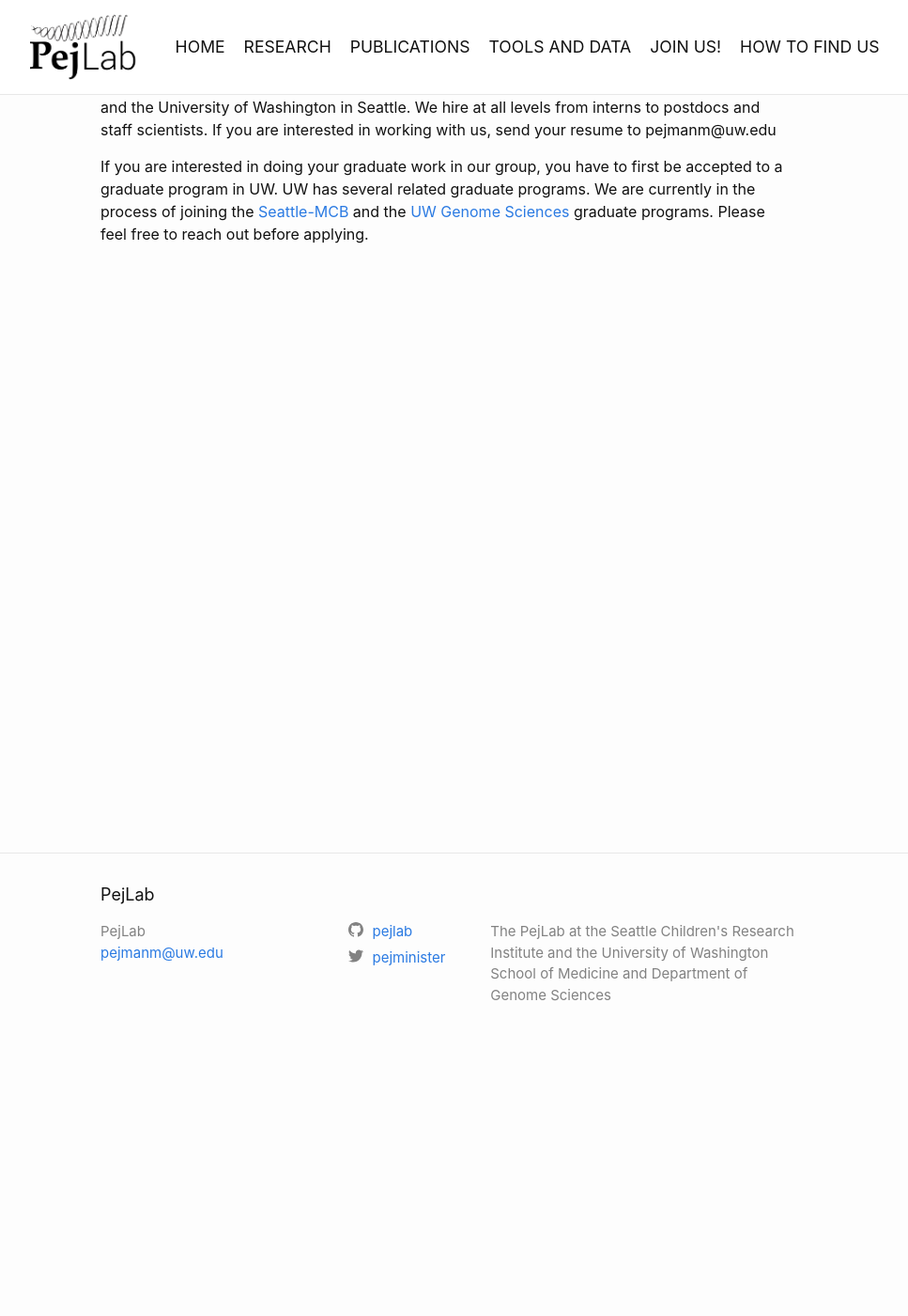
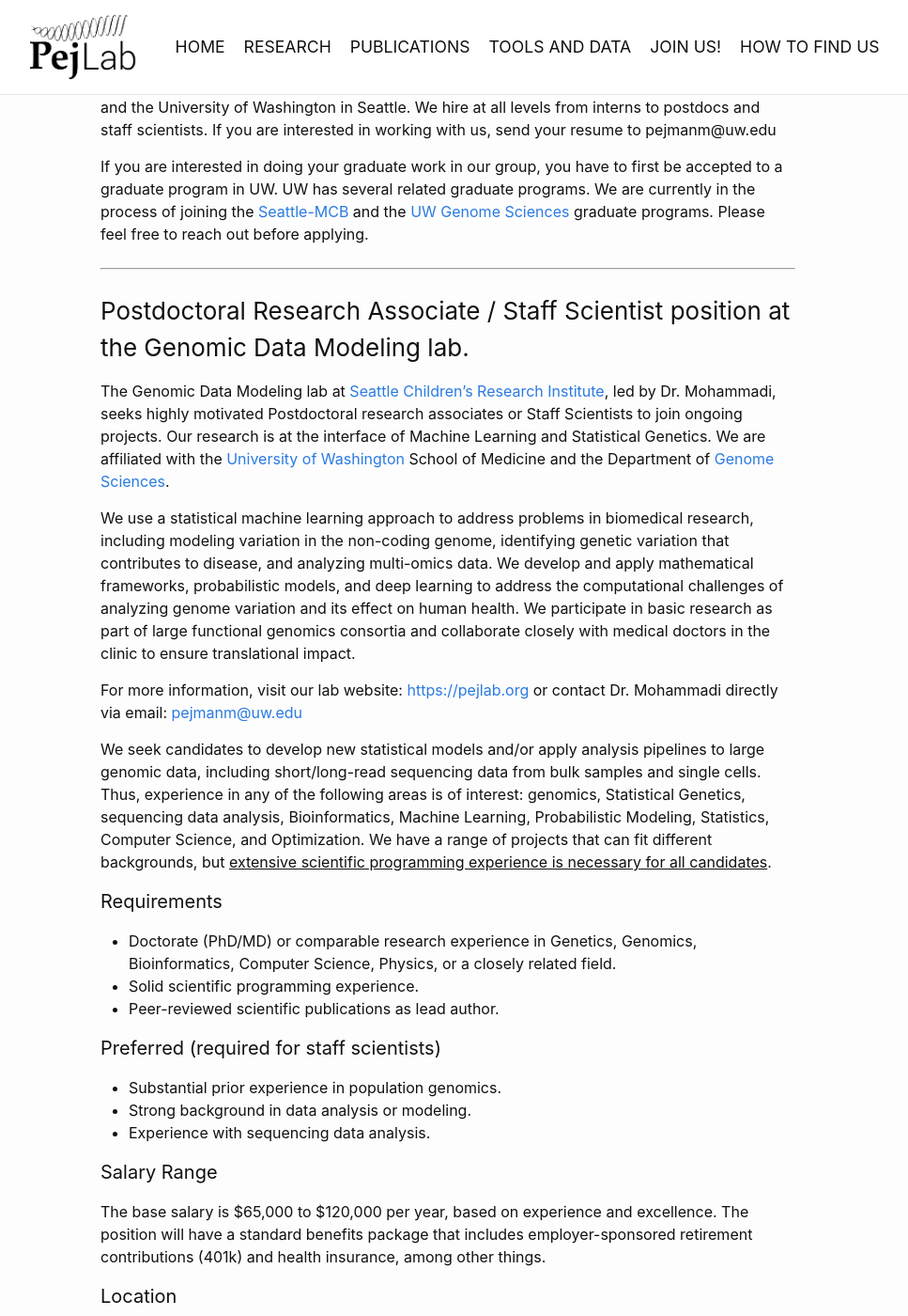
Before and after one commit to PejLab/pejlab.github.io, a Jekyll site: the page built from join-us.md, in a window 1280 px wide and 1400 px high, scrolled down 270 px. Shown: the whole window at 94% size, without its empty margins (163-1130 px from the left). Built offline with Jekyll 4.4.1, drawn with Linux system fonts in a browser that asks for light colours.

Commit message:
Add job ad

```diff
--- a/assets/main.scss
+++ b/assets/main.scss
@@ -50,6 +50,11 @@ main {
     padding: 2rem;
     margin-top: 2rem;
     margin-bottom: 2rem;
+}
+
+hr {
+    margin-top: 1.5rem;
+    margin-bottom: 1.5rem;
 }
 
 // Lab members/alumni list
--- a/join-us.md
+++ b/join-us.md
@@ -9,3 +9,35 @@ permalink: /join-us/
 We have recently transitioned from Scripps Research to the Seattle Children’s Research Institute and the University of Washington in Seattle. We hire at all levels from interns to postdocs and staff scientists. If you are interested in working with us, send your resume to pejmanm@uw.edu
 
 If you are interested in doing your graduate work in our group, you have to first be accepted to a graduate program in UW. UW has several related graduate programs. We are currently in the process of joining the [Seattle-MCB](https://mcb-seattle.edu/) and the [UW Genome Sciences](https://www.gs.washington.edu/academics/gradprogram/index.htm) graduate programs. Please feel free to reach out before applying.
+
+---
+
+### Postdoctoral Research Associate / Staff Scientist position at the Genomic Data Modeling lab.
+
+The Genomic Data Modeling lab at [Seattle Children’s Research Institute](https://www.seattlechildrens.org/research/centers-programs/), led by Dr. Mohammadi, seeks highly motivated Postdoctoral research associates or Staff Scientists to join ongoing projects. Our research is at the interface of Machine Learning and Statistical Genetics. We are affiliated with the [University of Washington](https://www.washington.edu/) School of Medicine and the Department of [Genome Sciences](https://www.gs.washington.edu/).
+
+We use a statistical machine learning approach to address problems in biomedical research, including modeling variation in the non-coding genome, identifying genetic variation that contributes to disease, and analyzing multi-omics data. We develop and apply mathematical frameworks, probabilistic models, and deep learning to address the computational challenges of analyzing genome variation and its effect on human health. We participate in basic research as part of large functional genomics consortia and collaborate closely with medical doctors in the clinic to ensure translational impact.
+
+For more information, visit our lab website: [https://pejlab.org](https://pejlab.org) or contact Dr. Mohammadi directly via email: [pejmanm@uw.edu](mailto:pejmanm@uw.edu)
+
+We seek candidates to develop new statistical models and/or apply analysis pipelines to large genomic data, including short/long-read sequencing data from bulk samples and single cells. Thus, experience in any of the following areas is of interest: genomics, Statistical Genetics, sequencing data analysis, Bioinformatics, Machine Learning, Probabilistic Modeling, Statistics, Computer Science, and Optimization. We have a range of projects that can fit different backgrounds, but <u>extensive scientific programming experience is necessary for all candidates</u>.
+
+#### Requirements
+
+- Doctorate (PhD/MD) or comparable research experience in Genetics, Genomics, Bioinformatics, Computer Science, Physics, or a closely related field.
+- Solid scientific programming experience.
+- Peer-reviewed scientific publications as lead author.
+
+#### Preferred (required for staff scientists)
+
+- Substantial prior experience in population genomics.
+- Strong background in data analysis or modeling.
+- Experience with sequencing data analysis.
+
+#### Salary Range
+
+The base salary is $65,000 to $120,000 per year, based on experience and excellence. The position will have a standard benefits package that includes employer-sponsored retirement contributions (401k) and health insurance, among other things.
+
+#### Location
+
+Seattle, WA, USA
```
